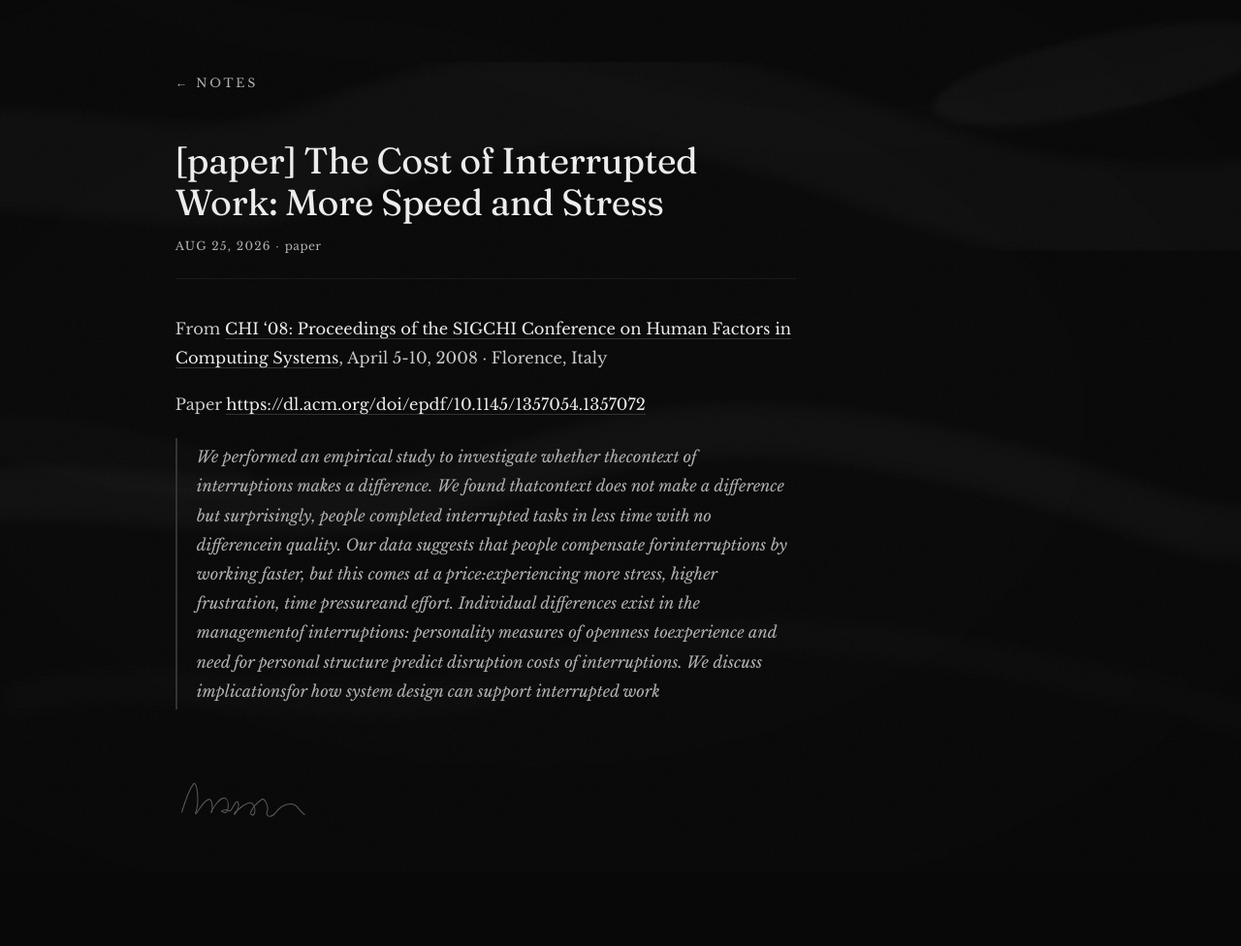
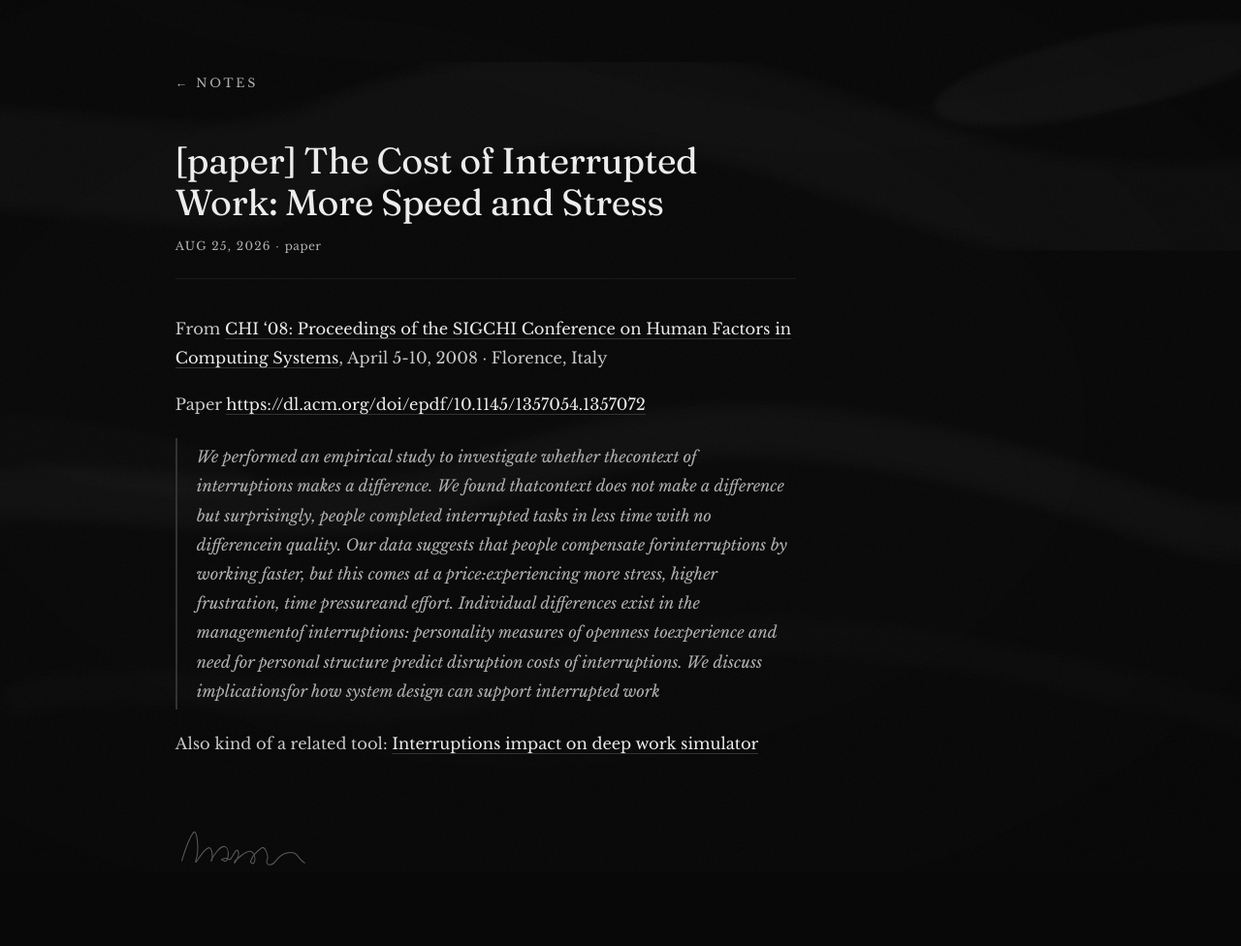
Before and after one commit to hasantayyar/hasantayyar.net, a Jekyll site: the page built from _posts/2026-08-25-cost-of-interrupted-work-paper.md, in a window 1280 px wide. Shown: the whole page at 97% size. Built offline with Jekyll 4.4.1, drawn with Linux system fonts in a browser that asks for light colours; Markdown is read by kramdown in place of the engine named in the settings; before the commit the page ends 925 px from its top, so only the background shows below that.

Commit message:
Update 2026-08-25-cost-of-interrupted-work-paper.md

```diff
--- a/_posts/2026-08-25-cost-of-interrupted-work-paper.md
+++ b/_posts/2026-08-25-cost-of-interrupted-work-paper.md
@@ -19,3 +19,6 @@ Paper [https://dl.acm.org/doi/epdf/10.1145/1357054.1357072](https://dl.acm.org/d
 > personality measures of openness toexperience and need for personal structure
 > predict disruption costs of interruptions.
 > We discuss implicationsfor how system design can support interrupted work
+
+
+Also kind of a related tool: [Interruptions impact on deep work simulator](https://justoffbyone.com/tools/interruptions/?lambda=1.0&delta=11&len=60&target=1&seed=12345)
```
